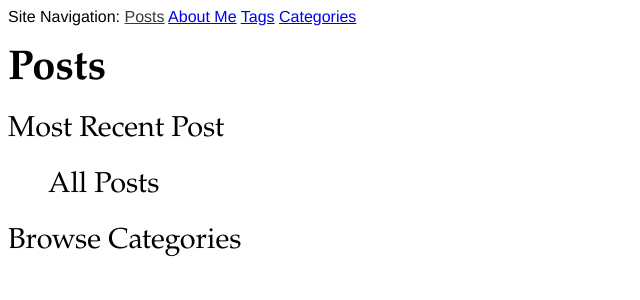
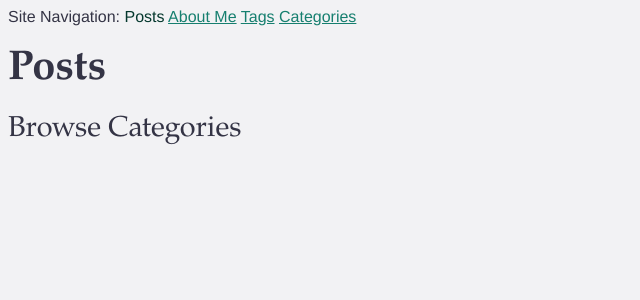
Before and after one commit to b7s9/personal-blog-jekyll, a Jekyll site: the page built from index.html, in a window 1280 px wide. Shown: the top 300 px of the page, without its empty margins (0-640 px from the left). Built offline with Jekyll 4.4.1, drawn with Linux system fonts in a browser that asks for light colours; some web fonts are replaced.

Commit message:
💄 Add init colors

```diff
--- a/_includes/read-more-btn.html
+++ b/_includes/read-more-btn.html
@@ -1 +1 @@
-<a href="{{include.link}}">Read More</a>
+<a href="{{include.link}}" class="cta">Read More</a>
--- /dev/null
+++ b/_sass/_colors.scss
@@ -0,0 +1,20 @@
+$primary-light: #94C8CA;
+$primary-light-2:#48969A;
+$primary-dark: #167F6F;
+$primary-dark-2: #3A988C;
+
+$secondary-light: #B6D1D2;
+$secondary-light-2: #6FA3A6;
+$secondary-dark: #05382D;
+$secondary-dark-2: #0A574D;
+
+$white: #F2F2F4;
+$light-grey: #C4C4CD;
+$border-grey: #878794;
+$shadow-grey: #636370;
+$dark-grey: #343445;
+$black: #0D0103;
+
+$alert: #BC2865;
+$warning: #DEB52A;
+$success: #459F2D;
--- a/_sass/main.scss
+++ b/_sass/main.scss
@@ -1,8 +1,40 @@
 @import 'fonts';
+@import 'colors';
+
+// --------------------------------------------------------
+// Layout
+// --------------------------------------------------------
+
+.visually-hidden {
+    position: absolute !important;
+    height: 1px; width: 1px;
+    opacity: 0;
+    overflow: hidden;
+    clip: rect(1px 1px 1px 1px); // IE6, IE7
+    clip: rect(1px, 1px, 1px, 1px);
+}
+
+#snackbar {
+    bottom: 1rem;
+    left: 1rem;
+    opacity: 1;
+    padding: 1rem;
+    position: fixed;
+    transition: opacity 280ms;
+    z-index: 20;
+}
+
+// --------------------------------------------------------
+// Type setting
+// --------------------------------------------------------
 
 html{
     font-size: 1rem;
     font-family: "Source Sans Pro", Helvetica, Arial sans-serif;
+}
+
+nav .current-page {
+    text-decoration: none;
 }
 
 h1{
@@ -25,6 +57,14 @@ h3{
     line-height: 1.8rem;
 }
 
+a {
+    text-decoration: underline;
+}
+
+a:hover {
+    text-decoration: none;
+}
+
 section.intro p{
     font-family: "Junicode", "Palatino", serif;
     font-size: 1.125rem;
@@ -36,37 +76,64 @@ p{
     line-height: 1.4rem;
 }
 
-p.excerpt {
+a.excerpt, a.excerpt + .cta {
     font-family: "Source Sans Pro", Helvetica, Arial sans-serif;
+    font-size: 1rem;
     line-height: 1.4rem;
+    text-decoration: none;
+}
+
+.posts {
+    h3 a, a.cta {
+        text-decoration: underline;
+    }
+    h3 a:hover, a.cta:hover {
+        text-decoration: none;
+    }
 }
 
 pre code{
     font-family: 'Courier New', Courier, monospace;
 }
 
-.current-page {
-    color: rgb(56, 56, 56);
+// --------------------------------------------------------
+// Color
+// --------------------------------------------------------
+
+html {
+    background-color: $white;
+    color: $dark-grey;
 }
 
-.visually-hidden {
-    position: absolute !important;
-    height: 1px; width: 1px;
-    opacity: 0;
-    overflow: hidden;
-    clip: rect(1px 1px 1px 1px); // IE6, IE7
-    clip: rect(1px, 1px, 1px, 1px);
+nav .current-page {
+    color: $secondary-dark;
+}
+
+a {
+    color: $primary-dark;
+}
+
+a:hover {
+    color: $primary-dark-2;
+}
+
+.posts {
+    h3 a:hover, a.cta:hover {
+        color: $primary-dark-2;
+    }
+}
+
+a.excerpt {
+    color: $dark-grey;
+}
+
+a.excerpt:hover {
+    color: $shadow-grey;
 }
 
 #snackbar {
-    background-color: #000;
-    bottom: 1rem;
-    box-shadow: #333 1px 1px 5px;
-    color: #fff;
-    left: 1rem;
-    opacity: 1;
-    padding: 1rem;
-    position: fixed;
-    transition: opacity 280ms;
-    z-index: 20;
+    background-color: $secondary-dark;
+    box-shadow: $shadow-grey 1px 1px 5px;
+    color: $white;
+
 }
--- a/index.html
+++ b/index.html
@@ -4,15 +4,16 @@ title: Posts
 ---
 <h1>Posts</h1>
 
-<section class="last-post">
+<!-- <section class="last-post">
     {%- assign last_post = site.posts[0] -%}
     <h2>Most Recent Post</h2>
     <h3><a href="{{last_post.url}}">{{last_post.title}}</a></h3>
     <a href="{{last_post.url}}" class="excerpt" title="{{last_post.title}}">{{last_post.excerpt}}</a>
-</section>
+</section> -->
 
+<section class="posts">
+    <!-- <h2>All Posts</h2> -->
     <ul>
-    <h2>All Posts</h2>
         {% for post in site.posts %}
             <li>
                 <h3><a href="{{post.url}}">{{post.title}}</a></h3>
@@ -21,12 +22,13 @@ title: Posts
             </li>
         {% endfor %}
     </ul>
+</section>
 
 <section class="browse-categories">
     <h2>Browse Categories</h2>
     <ul>
         {% for category in site.categories %}
-            <li><a href="">{{category[0] | capitalize }}</a></li>
+            <li><a href="/categories.html#{{category[0]}}">{{category[0] | capitalize }}</a></li>
         {% endfor %}
     </ul>
 
```
Lines whose indentation alone changed are shown as unchanged.
